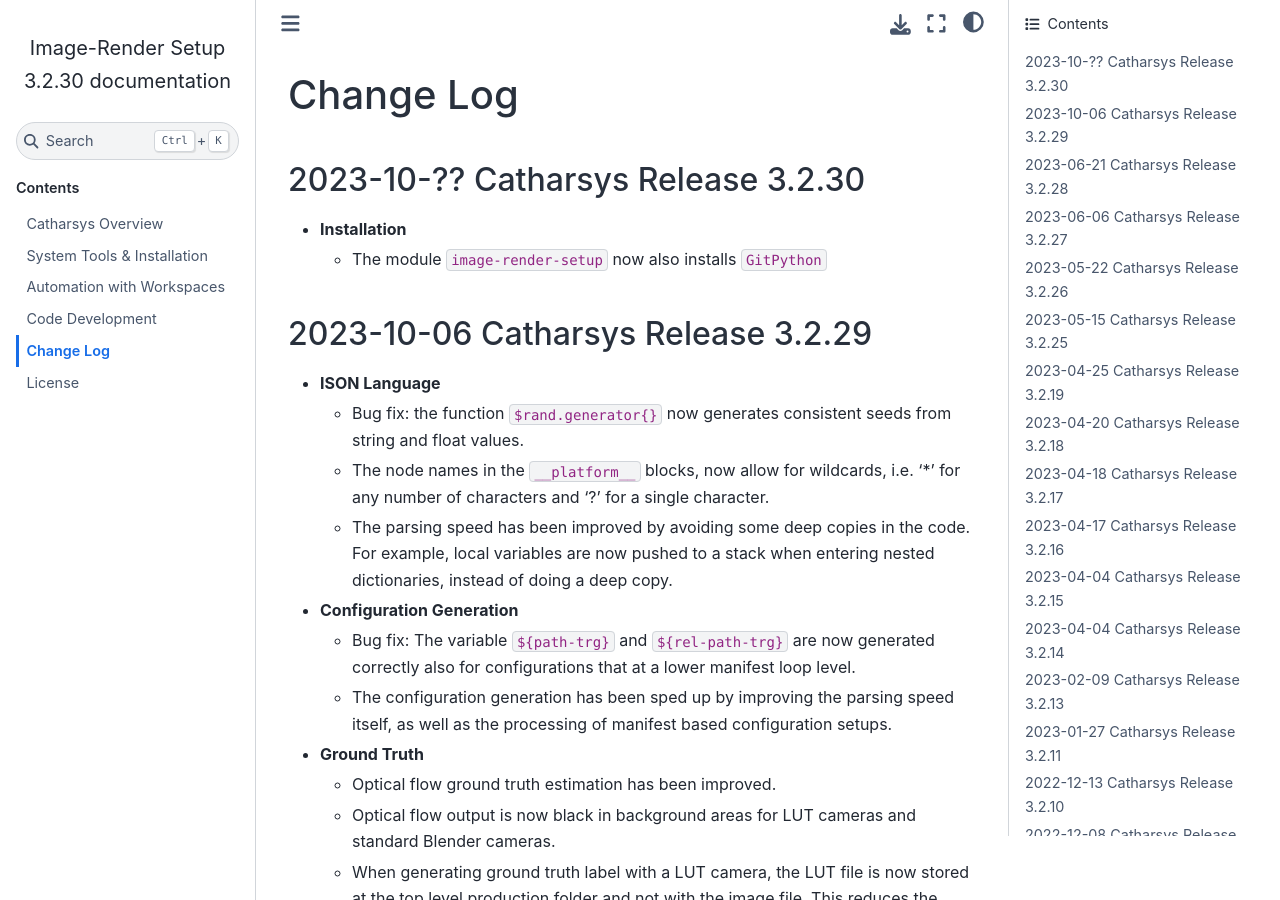
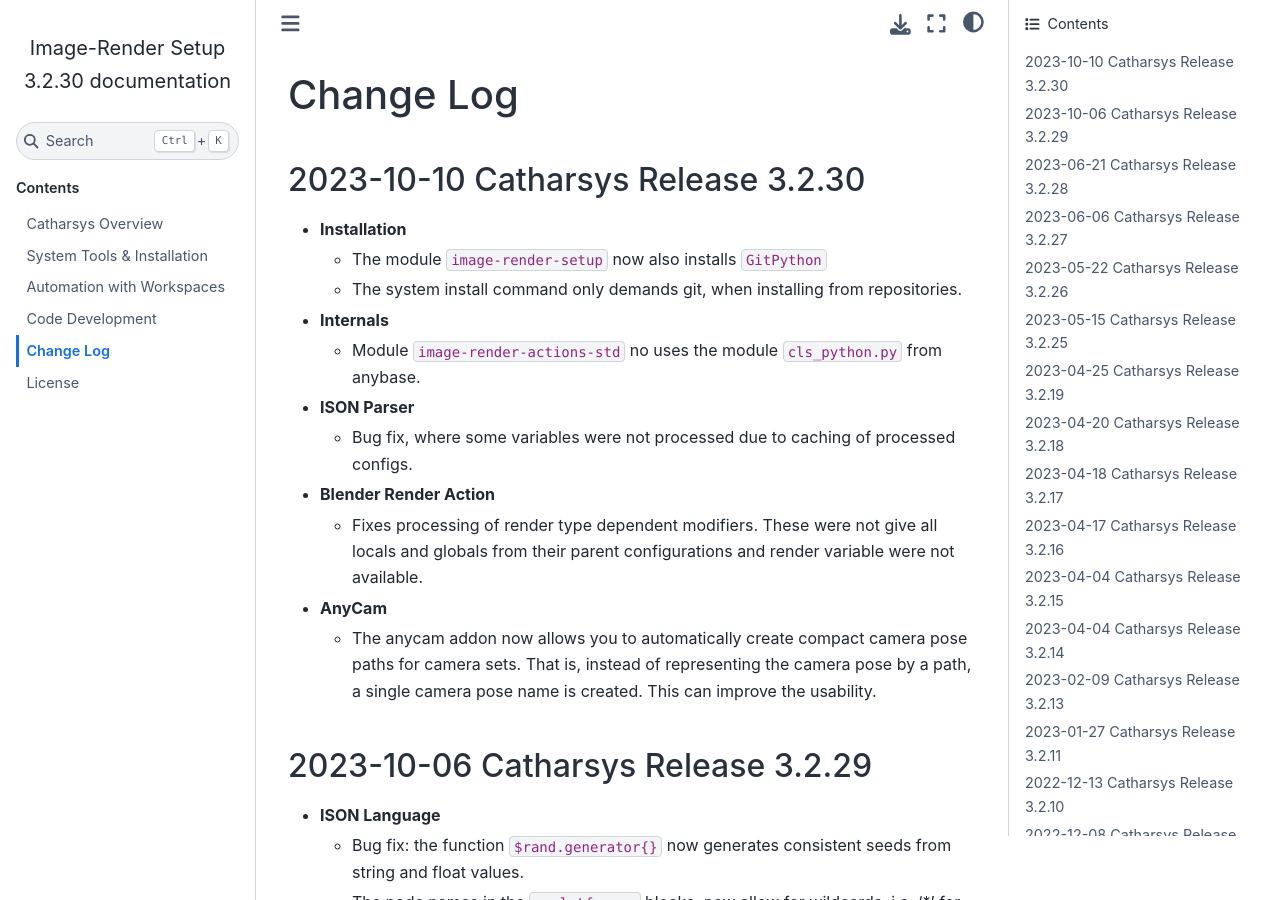
Before and after one commit to boschresearch/image-render-setup, a Sphinx documentation site: the page built from docs/source/change-log.md, in a window 1280 px wide and 900 px high. Built offline with Sphinx 7.4.7 and the Sphinx Book theme 1.1.4, drawn with Linux system fonts in a browser that asks for light colours; the version number is read from the project's files by our own code.

Commit message:
update change log for 3.2.30
Signed-off-by: cribeul <christian.perwass@de.bosch.com>

```diff
--- a/docs/source/change-log.md
+++ b/docs/source/change-log.md
@@ -1,9 +1,24 @@
 # Change Log
 
-## 2023-10-?? Catharsys Release 3.2.30
+## 2023-10-10 Catharsys Release 3.2.30
 
 - **Installation**
   - The module `image-render-setup` now also installs `GitPython`
+  - The system install command only demands git, when installing from repositories.
+
+- **Internals**
+  - Module `image-render-actions-std` no uses the module `cls_python.py` from anybase.
+
+- **ISON Parser**
+  - Bug fix, where some variables were not processed due to caching of processed configs.
+
+- **Blender Render Action**
+  - Fixes processing of render type dependent modifiers. These were not give all locals and globals
+    from their parent configurations and render variable were not available.
+
+- **AnyCam**
+  - The anycam addon now allows you to automatically create compact camera pose paths for camera sets. That is, instead of representing the camera pose by a path, a single camera pose name is created. This can improve the usability.
+
 
 
 ## 2023-10-06 Catharsys Release 3.2.29
```
